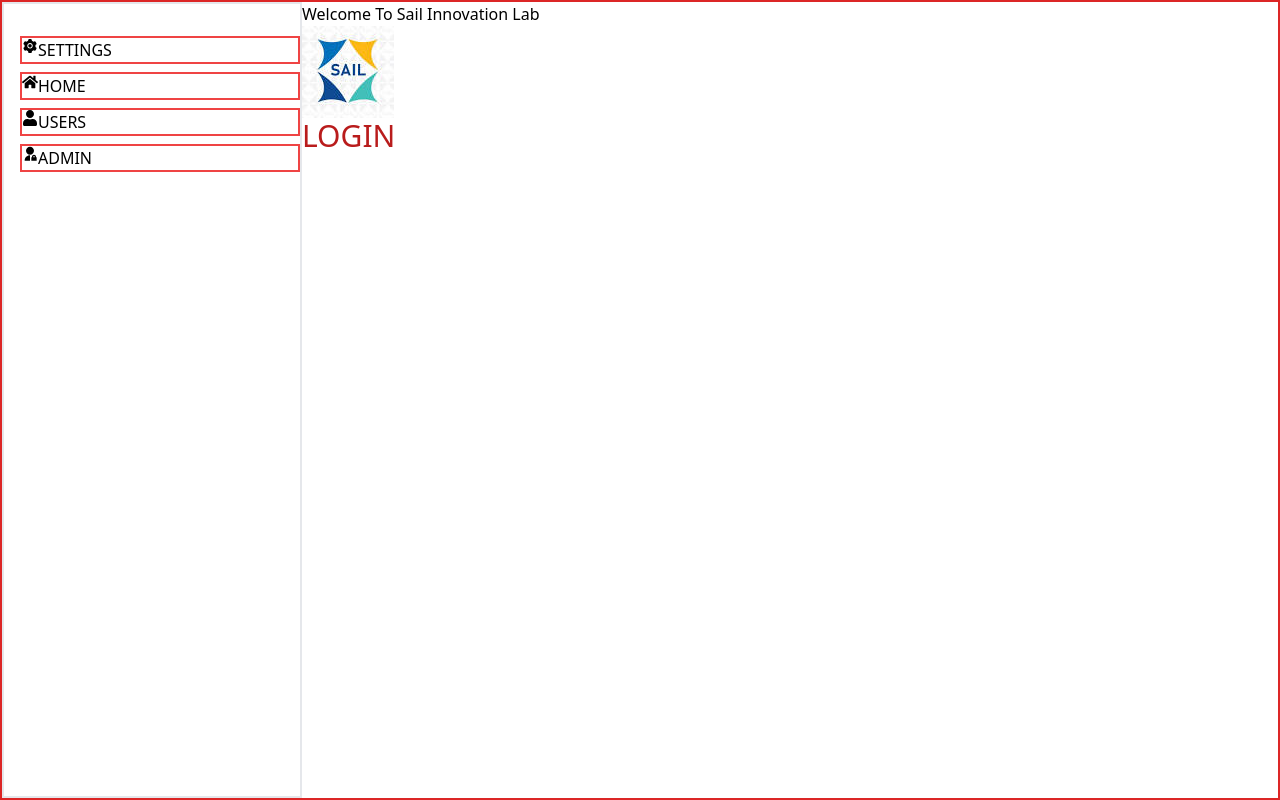
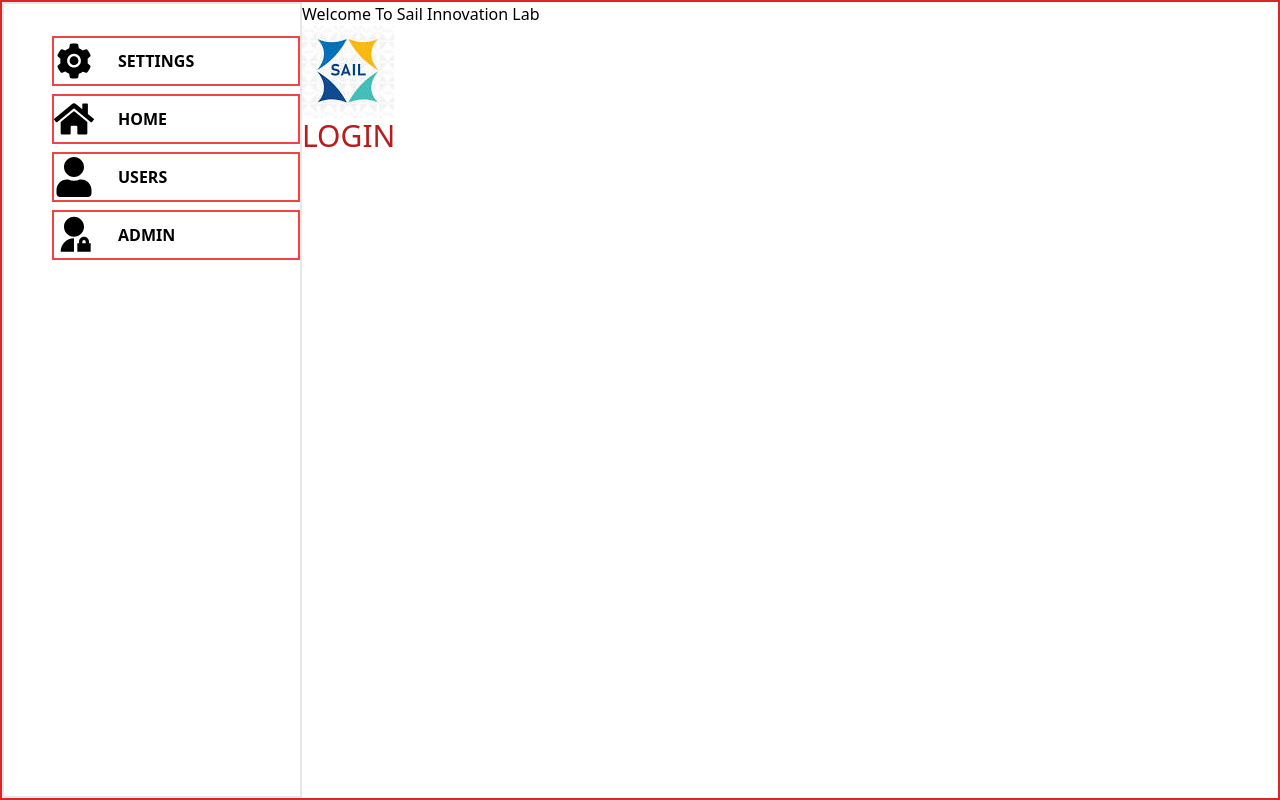
Before and after one commit to Demostat101/Hr360SevenUp, a React (Vite) app: page / in a window 1280 px wide. Built offline with nearby package versions, Linux system fonts and the light colour scheme.

Commit message:
modified

```diff
--- a/src/components/navigation/sideNavBar/SideBarArray.jsx
+++ b/src/components/navigation/sideNavBar/SideBarArray.jsx
@@ -8,22 +8,22 @@ import { RiAdminFill } from 'react-icons/ri';
  export const Paths = [
         {
             to: '/settings',
-            icons : <AiFillSetting/>,
+            icons : <AiFillSetting size={40} />,
             label:'SETTINGS'
         },
         {
             to: '/home',
-            icons : <FaHome/>,
+            icons : <FaHome size={40}/>,
             label:'HOME'
         },
         {
             to: '/user',
-            icons : <FaUser/>,
+            icons : <FaUser size={40}/>,
             label:'USERS'
         },
         {
             to: '/admin',
-            icons : <RiAdminFill/>,
+            icons : <RiAdminFill size={40}/>,
             label:'ADMIN'
         }
 
--- a/src/components/navigation/sideNavBar/SideNavBar.jsx
+++ b/src/components/navigation/sideNavBar/SideNavBar.jsx
@@ -1,15 +1,18 @@
 import { NavLink } from "react-router-dom"
 import { Paths } from "./SideBarArray"
+import { useState } from "react"
+
 
 
 
 const SideNavBar = () => {
+  const [open, setOpen] = useState(false)
   return (
-    <ul className="w-[300px] border-solid border-2 pt-8">
+    <ul className={!open ? "w-[300px] border-solid border-2 pt-8" : "w-[80px] border-solid border-2 pt-8"}>
         {
             Paths.map((path,index)=>{
-                return <NavLink className="flex flex-col gap-2 pl-4" to={path.to} key={index }>
-                <li className="w-full border-solid border-red-500 border-2 mb-2 flex">{path.icons}{path.label}</li>
+                return <NavLink className="flex flex-col gap-2 pl-12" to={path.to} key={index }>
+                <li className="w-full border-solid border-red-500 border-2 mb-2 flex h-[50px] place-items-center gap-6 text-md font-bold">{path.icons}{path.label}</li>
               </NavLink>
             })
         }
```
